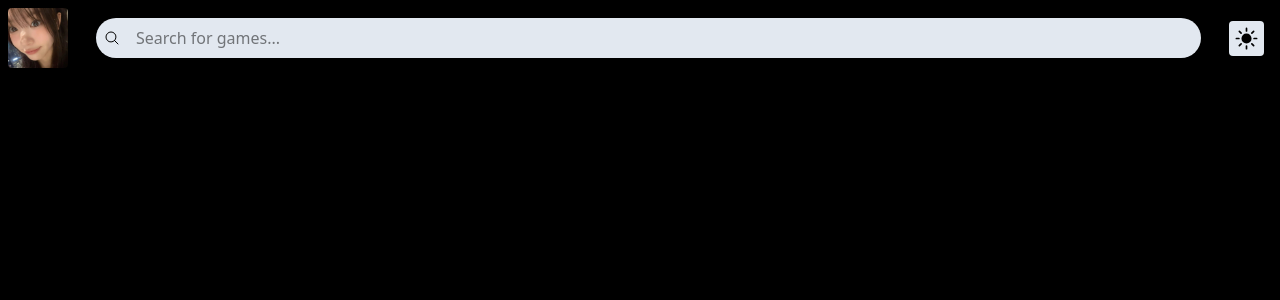
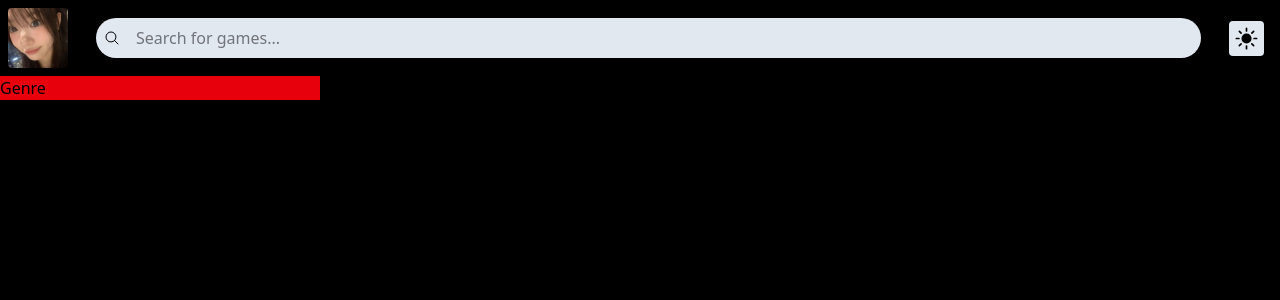
Before and after one commit to mhrjnrahul/Gamelisting-app, a React (Vite) app: page / in a window 1280 px wide. Shown: the top 300 px of the page. Built offline with nearby package versions, Linux system fonts and the light colour scheme.

Commit message:
added responsiveness

```diff
--- a/src/pages/Home.jsx
+++ b/src/pages/Home.jsx
@@ -2,7 +2,14 @@ import React from 'react'
 
 const Home = () => {
   return (
-    <div>Home</div>
+    <div className='grid grid-cols-4'>
+        <div className='h-full bg-red-600 hidden md:block'>
+            Genre
+        </div>
+        <div className='col-span-4 md:col-span-3'>
+            Game List
+        </div>
+    </div>
   )
 }
 
```
